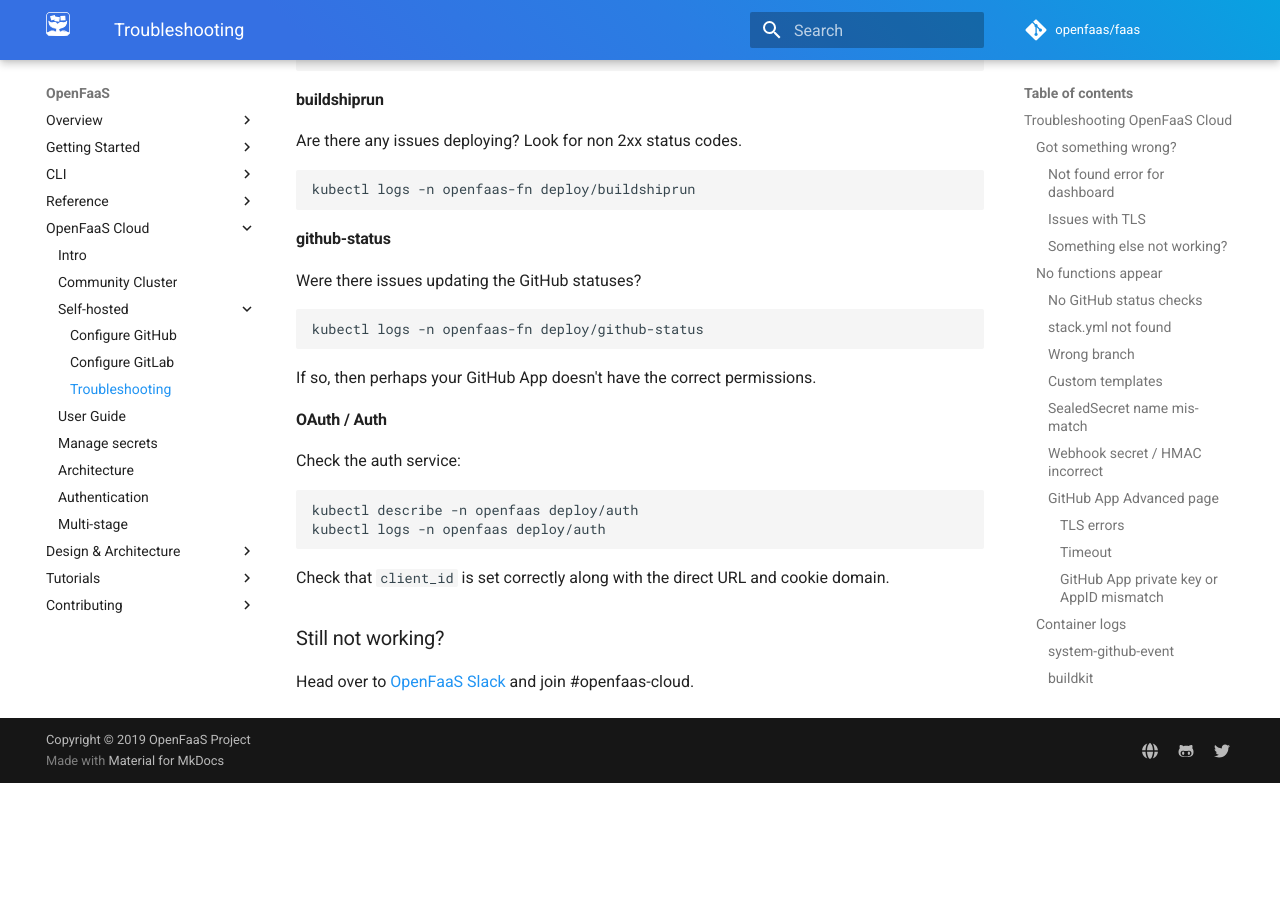
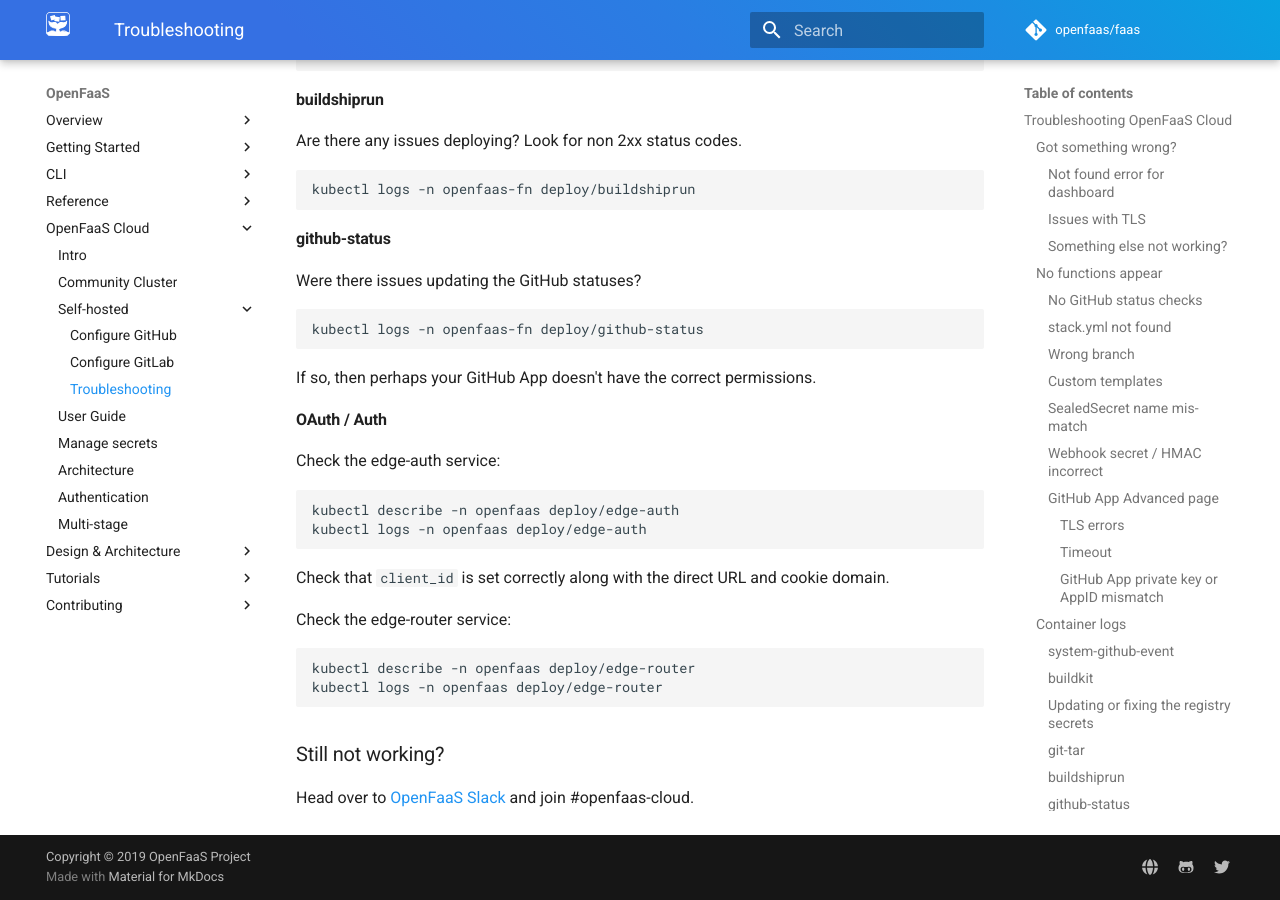
Before and after one commit to openfaas/docs, an MkDocs documentation site: the page built from docs/openfaas-cloud/self-hosted/troubleshoot.md, in a window 1280 px wide and 900 px high, scrolled down 4369 px. Built offline with MkDocs 1.6.1 and Material for MkDocs 9.7.7, drawn with Linux system fonts in a browser that asks for light colours; comment, search, counter and statistics services are not loaded; before the commit the page ends 5152 px from its top, so only the background shows below that.

Commit message:
Update auth to edge-auth for logs
Signed-off-by: Alex Ellis (OpenFaaS Ltd) <alexellis2@gmail.com>

````diff
--- a/docs/openfaas-cloud/self-hosted/troubleshoot.md
+++ b/docs/openfaas-cloud/self-hosted/troubleshoot.md
@@ -212,15 +212,22 @@ If so, then perhaps your GitHub App doesn't have the correct permissions.
 
 #### OAuth / Auth
 
-Check the auth service:
+Check the edge-auth service:
 
 ```sh
-kubectl describe -n openfaas deploy/auth
-kubectl logs -n openfaas deploy/auth
+kubectl describe -n openfaas deploy/edge-auth
+kubectl logs -n openfaas deploy/edge-auth
 ```
 
 Check that `client_id` is set correctly along with the direct URL and cookie domain.
 
+Check the edge-router service:
+
+```sh
+kubectl describe -n openfaas deploy/edge-router
+kubectl logs -n openfaas deploy/edge-router
+```
+
 ### Still not working?
 
 Head over to [OpenFaaS Slack](/community/) and join #openfaas-cloud.
````
